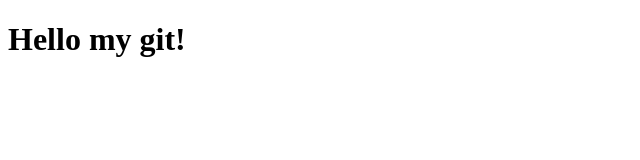
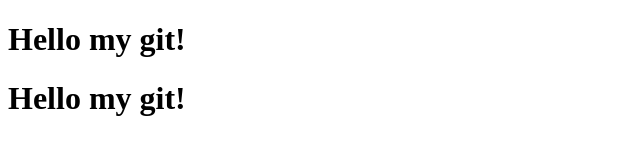
Before and after one commit to rrrprri/mygit, a plain HTML site: page index.html in a window 1280 px wide. Shown: the whole page, without its empty margins (0-640 px from the left). Drawn offline with Linux system fonts and the light colour scheme.

Commit message:
index.html 수정

```diff
--- a/index.html
+++ b/index.html
@@ -7,5 +7,6 @@
 </head>
 <body>
     <h1> Hello my git! </h1>
+    <h1> Hello my git! </h1>
 </body>
 </html>
```
